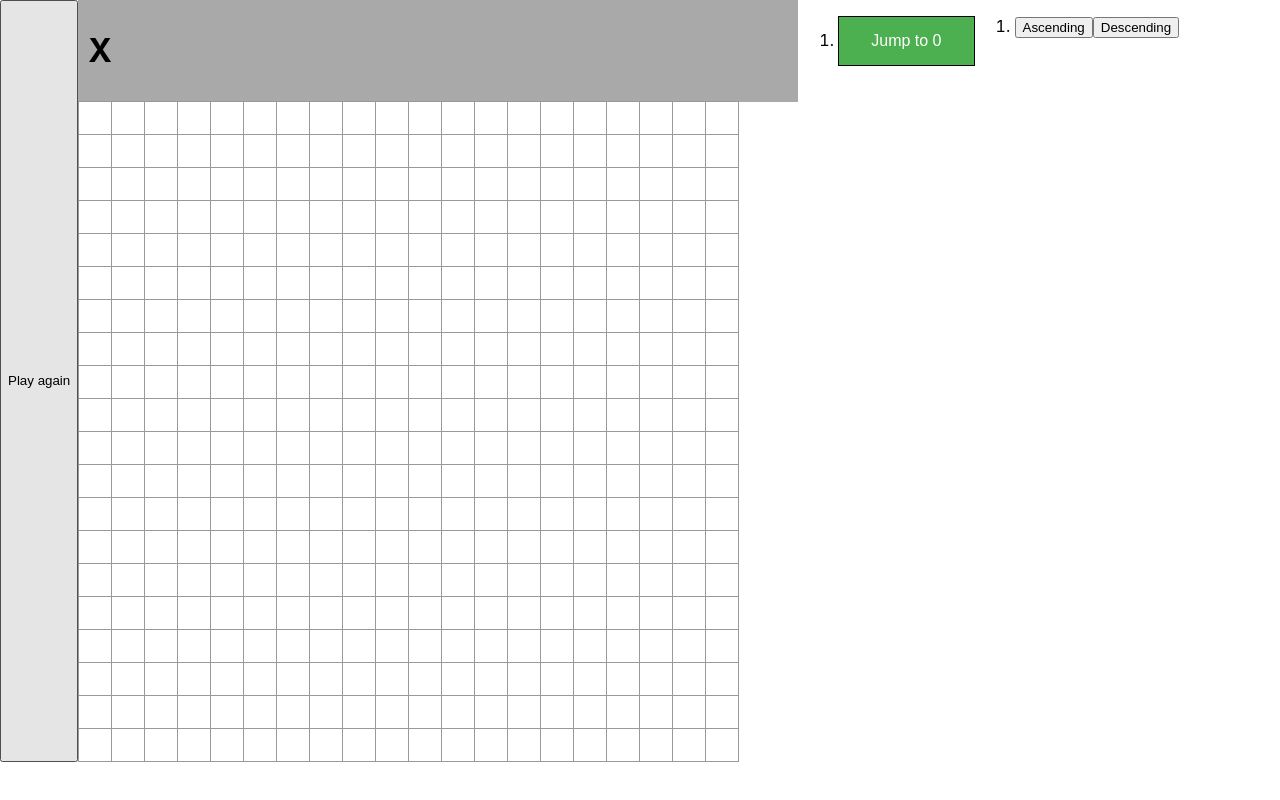
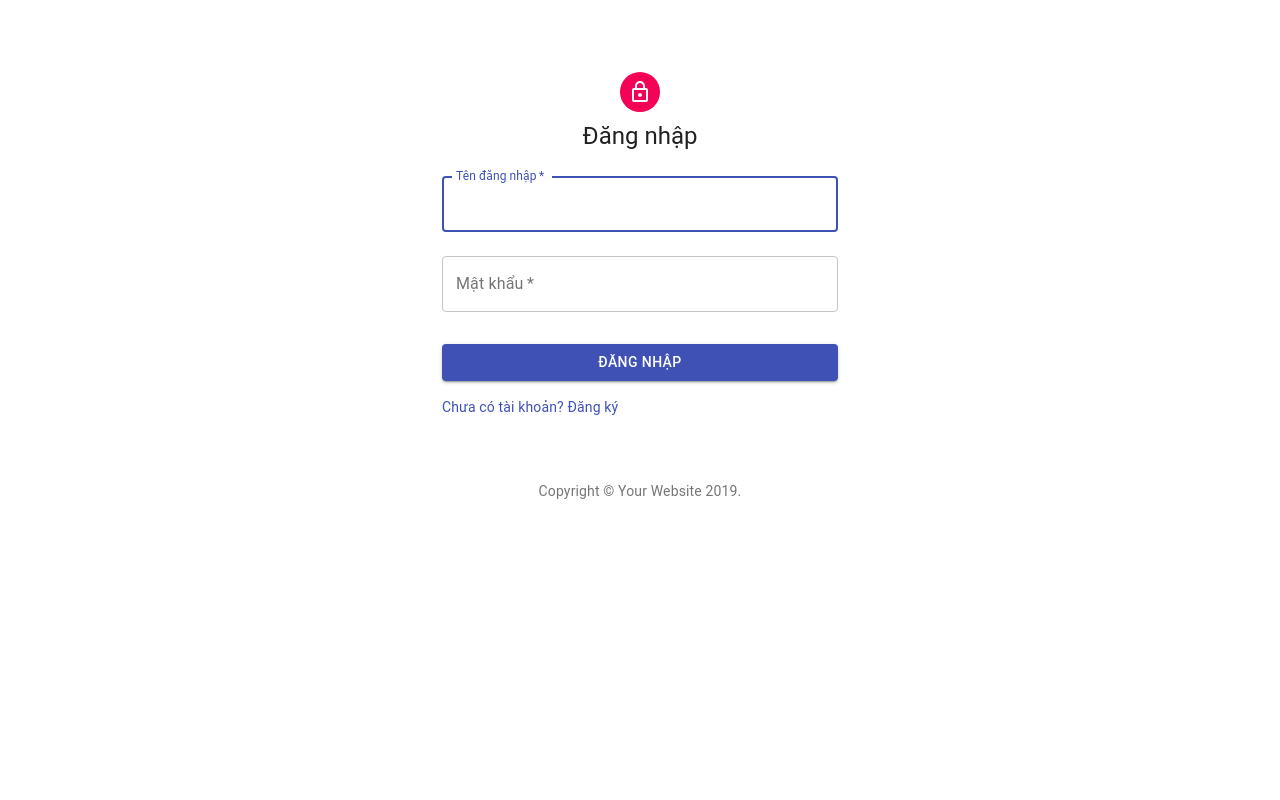
Before and after one commit to dracuten1/WNC_BTVN7, a React (Create React App) app: page / in a window 1280 px wide. Built offline with nearby package versions, Linux system fonts and the light colour scheme.

Commit message:
fix login

```diff
--- a/src/App.js
+++ b/src/App.js
@@ -15,8 +15,8 @@ class App extends Component {
     return (
       <Layout>
         <Switch>
-          <Route path="/auth" component={User} />
-          <Route path="/" component={GameCaro} />
+          <Route path="/game" component={GameCaro} />
+          <Route path="/" component={User} />
         </Switch>
       </Layout>
     )
```
